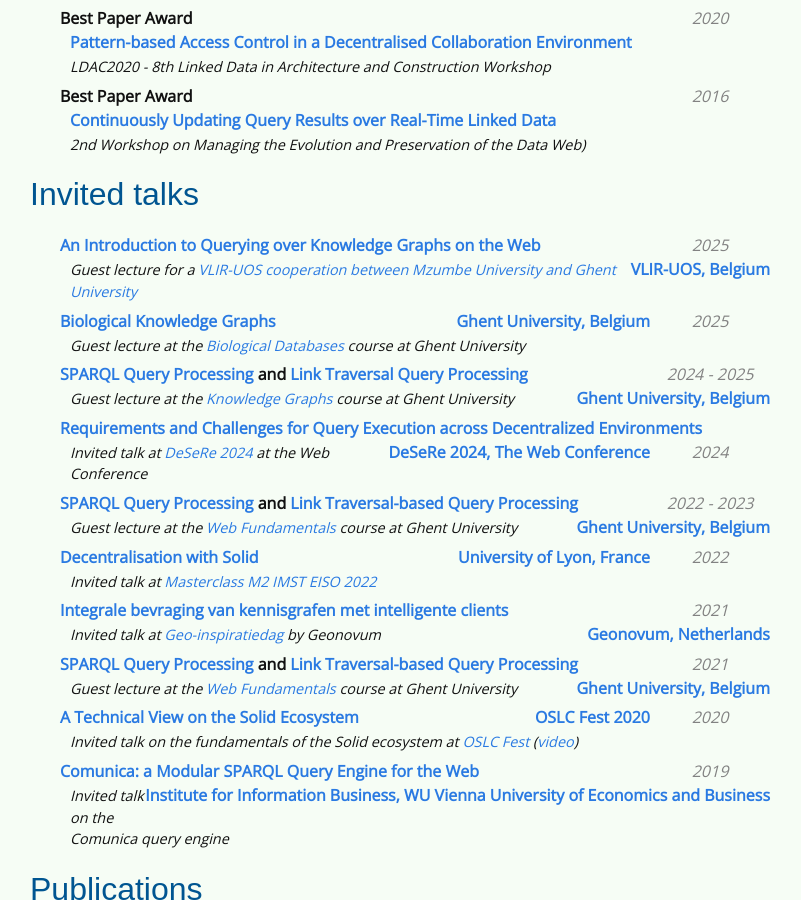
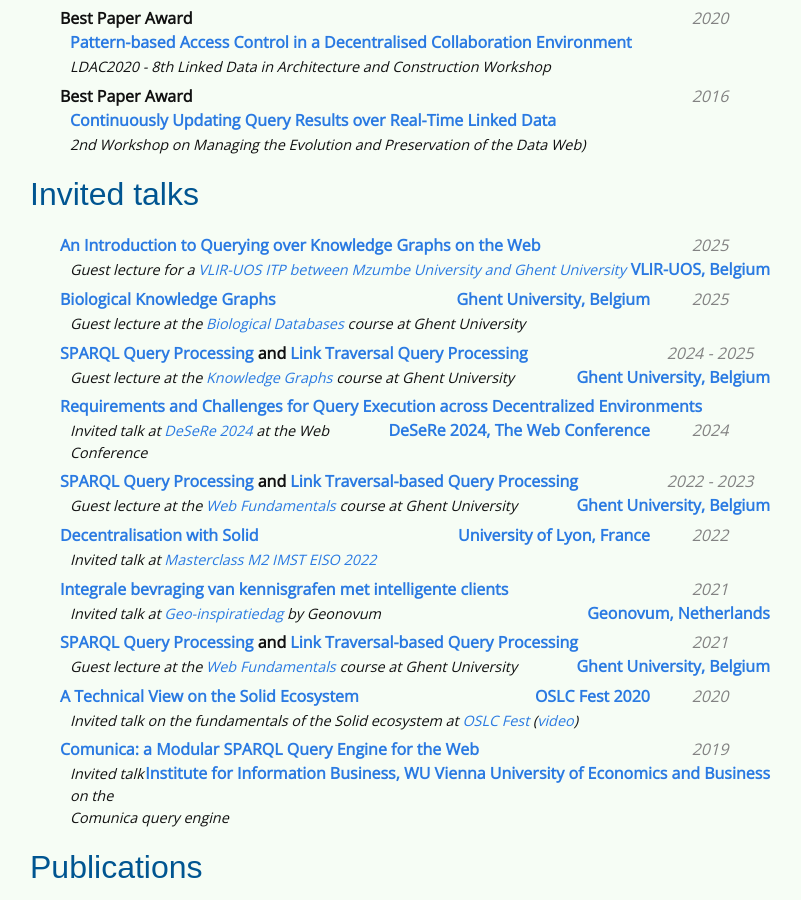
Before and after one commit to rubensworks/rubensworks.net, a Jekyll site: the page built from cv.md, in a window 1280 px wide and 900 px high, scrolled down 2946 px. Shown: the whole window, without its empty margins (240-1041 px from the left). Built offline with Jekyll 4.4.1, drawn with Linux system fonts in a browser that asks for light colours; some web fonts are replaced.

Commit message:
Update VLIR-UOS link

```diff
--- a/cv.md
+++ b/cv.md
@@ -291,7 +291,7 @@
     subject="[An Introduction to Querying over Knowledge Graphs on the Web](https://www.rubensworks.net/raw/slides/2025/vliruos/)"
     date="2025"
     location="VLIR-UOS, Belgium"
-    description="Guest lecture for a [VLIR-UOS cooperation between Mzumbe University and Ghent University](https://www.vliruos.be/)"
+    description="Guest lecture for a [VLIR-UOS ITP between Mzumbe University and Ghent University]([https://www.vliruos.be/](https://www.vliruos.be/get-funded/developing-advanced-training-empower-professionals-international-training-programme-itp))"
 %}
 {% include cv-listing.html
     subject="[Biological Knowledge Graphs](https://www.rubensworks.net/raw/slides/2025/ugent-bio-kgs/)"
```
